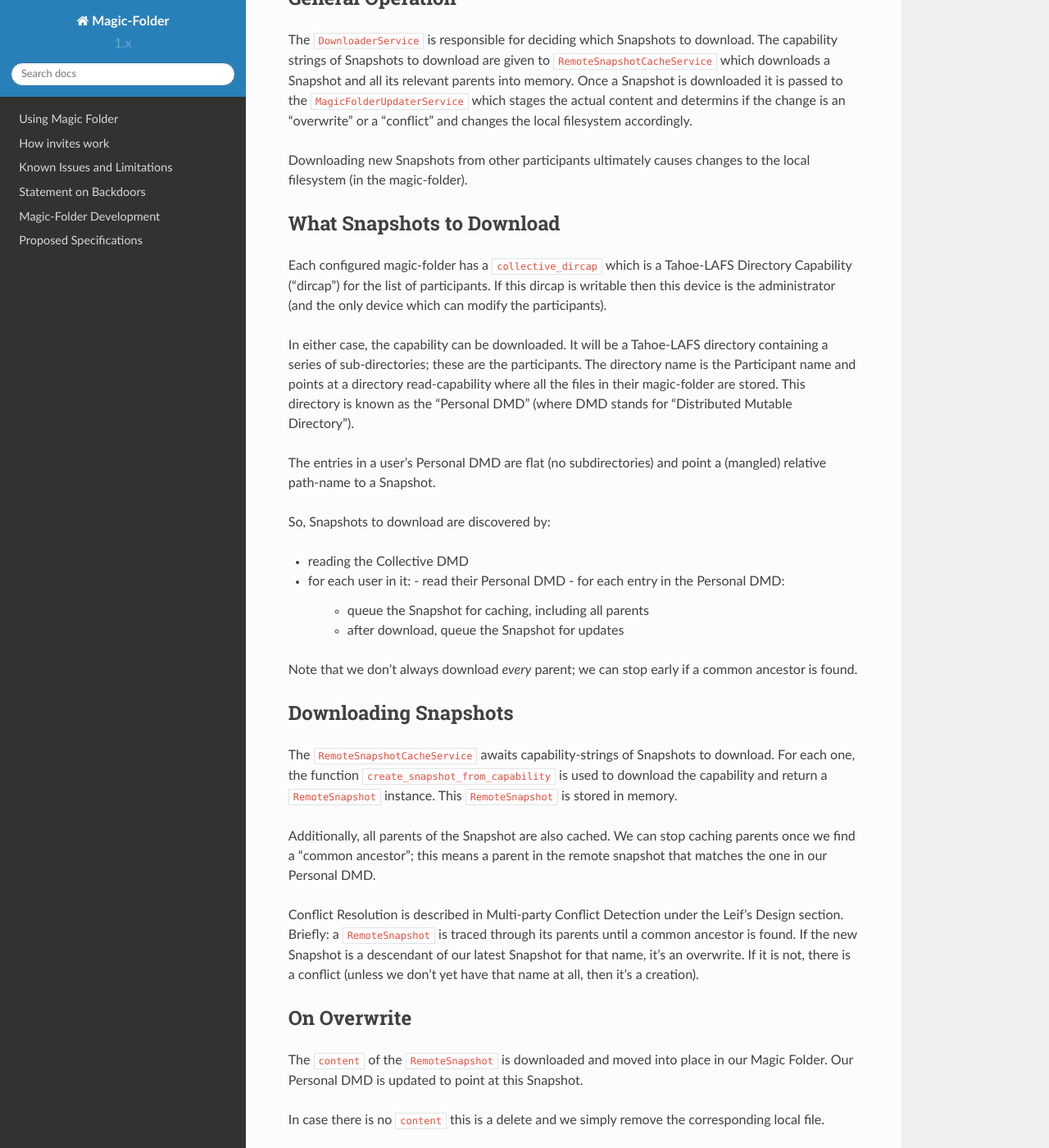
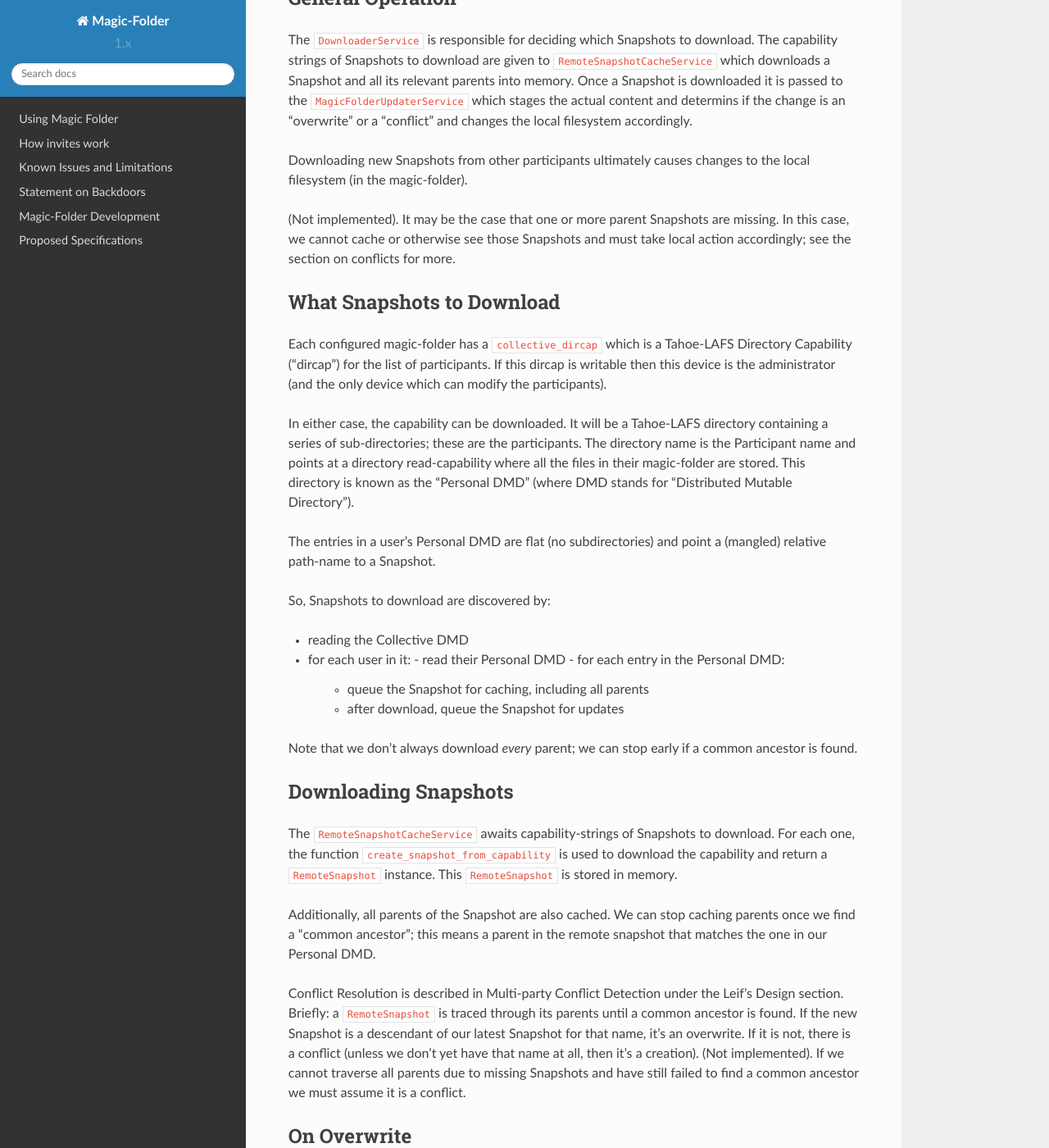
Before and after one commit to tahoe-lafs/magic-folder, a Sphinx documentation site: the page built from docs/downloader.rst, in a window 1280 px wide and 1400 px high, scrolled down 1151 px. Shown: the whole window at 82% size. Built offline with Sphinx 7.4.7 and the Read the Docs theme 2.0.0, drawn with Linux system fonts in a browser that asks for light colours; pages that are not in the unit, such as notebooks, are missing from menus.

Commit message:
add words about missing parents

```diff
--- a/docs/downloader.rst
+++ b/docs/downloader.rst
@@ -52,6 +52,9 @@ Once a Snapshot is downloaded it is passed to the ``MagicFolderUpdaterService``
 
 Downloading new Snapshots from other participants ultimately causes changes to the local filesystem (in the magic-folder).
 
+(Not implemented). It may be the case that one or more parent Snapshots are missing.
+In this case, we cannot cache or otherwise see those Snapshots and must take local action accordingly; see the section on conflicts for more.
+
 
 What Snapshots to Download
 --------------------------
@@ -92,6 +95,7 @@ Conflict Resolution is described in :ref:`Multi-party Conflict Detection` under
 Briefly: a ``RemoteSnapshot`` is traced through its parents until a common ancestor is found.
 If the new Snapshot is a descendant of our latest Snapshot for that name, it's an overwrite.
 If it is not, there is a conflict (unless we don't yet have that name at all, then it's a creation).
+(Not implemented). If we cannot traverse all parents due to missing Snapshots and have still failed to find a common ancestor we must assume it is a conflict.
 
 
 On Overwrite
```
